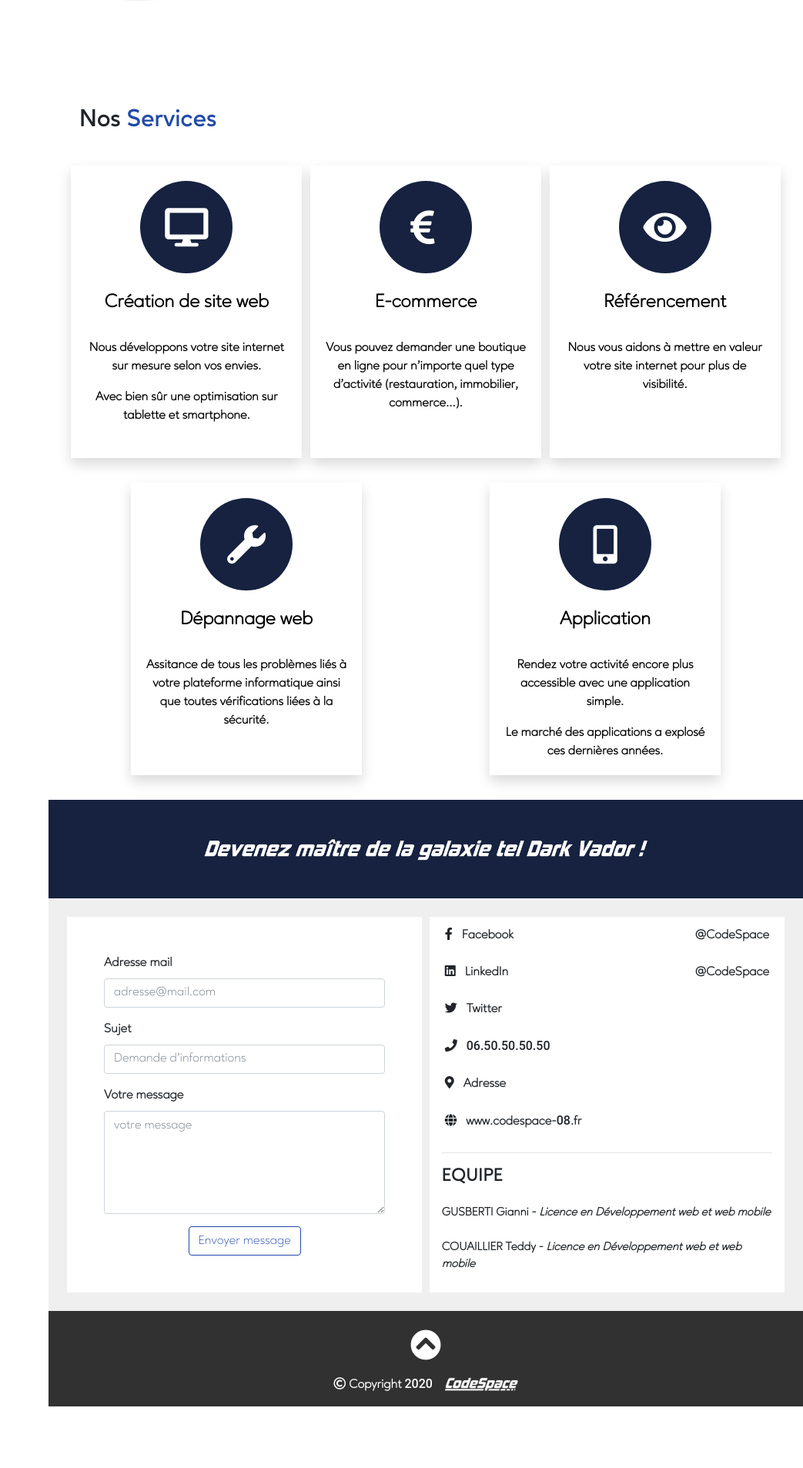
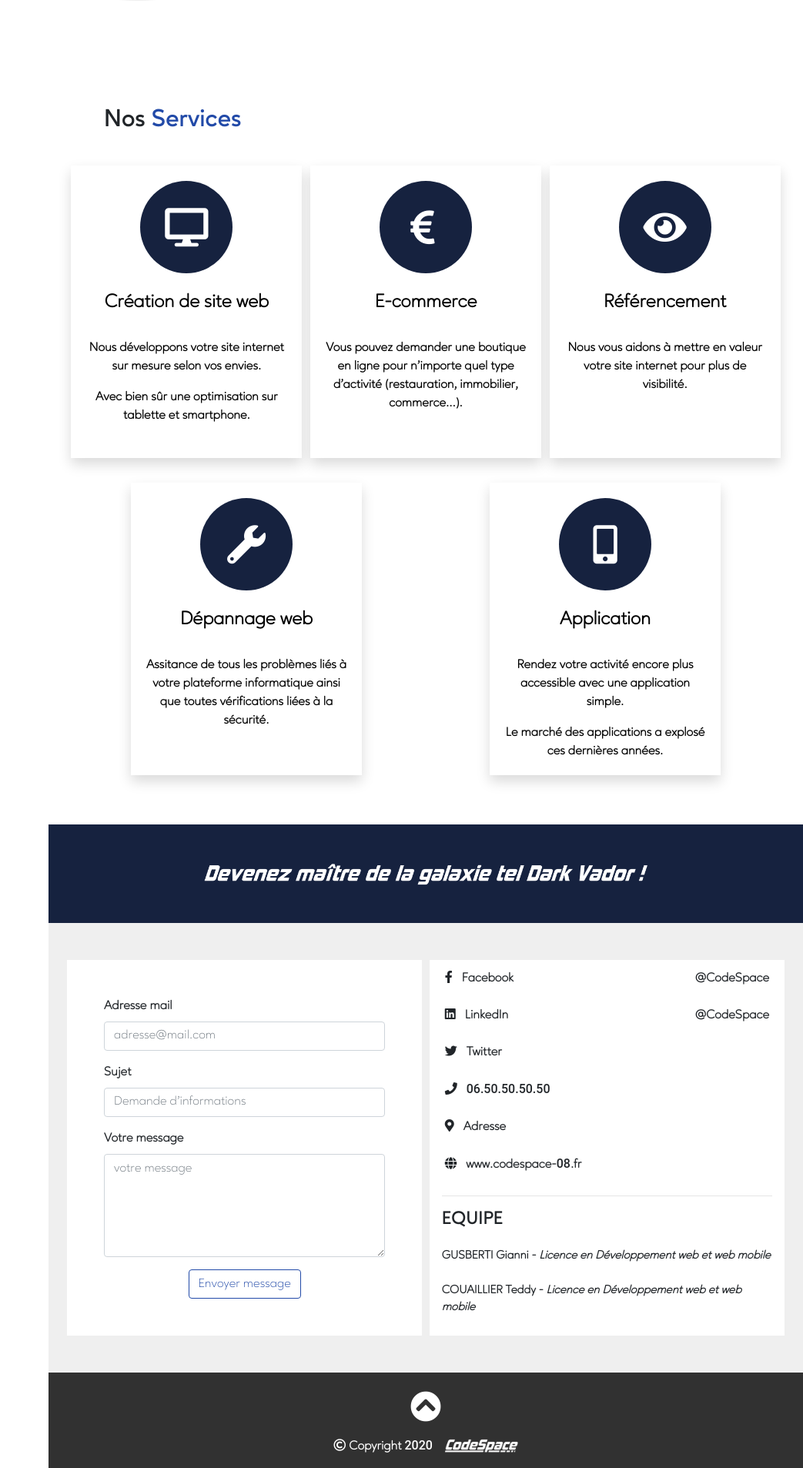
Before and after one commit to bologia/codespacesite, a PHP site: page / in a window 1280 px wide. Shown: the part 1283-3190 px from the top of the page at 77% size, without its empty margins (237-1280 px from the left). Before the commit the page ends 3110 px from the top, so only its background shows below. Run offline with PHP 8.4, Linux system fonts and the light colour scheme; some libraries are stand-ins or nearby versions.

Commit message:
Minor update + minor SEO

```diff
--- a/includes/contact.php
+++ b/includes/contact.php
@@ -1,4 +1,4 @@
-<div class="contact d-flex justify-content-between p-4" style="background: #efefef;">
+<div class="contact d-flex justify-content-between p-4 py-5" style="background: #efefef;">
     <form class="bg-white p-5" action="./sending.php" method="post">
         <div class="form-group">
             <label for="adressemail">Adresse mail</label>
@@ -16,12 +16,6 @@
             <button type="submit" class="btn">Envoyer message</button>
         </div>
     </form>
-
-    <?php
-    //  if(isset($success)) {
-    //     echo '<font color="green">'.$success.'</font>';
-    //  }
-     ?>
 
     <div class="contact-other bg-white">
         <ul class="list-group">
--- a/includes/services.php
+++ b/includes/services.php
@@ -1,6 +1,6 @@
 <!-- Services content -->
-<div class="services px-4 pb-3">
-    <h2 class="ml-3 mb-4"><b>Nos <span class="blue">Services</span></b></h2>
+<div class="services px-4 pb-5">
+    <h2 class="ml-5 mb-4"><b>Nos <span class="blue">Services</span></b></h2>
     <div class="d-flex flex-wrap justify-content-around align-items-center w-100">
 
         <div class="card-services card shadow rounded-0 my-3">
--- a/index.php
+++ b/index.php
@@ -4,6 +4,7 @@
 <head>
     <meta charset="UTF-8">
     <meta name="viewport" content="width=device-width, initial-scale=1.0">
+    <meta name="description" content="Découvrez les services proposées par CodeSpace? Développement de site web et web mobile, création de plateforme et de site e-commerce. Comptez sur notre rapidité, notre efficacité et notre amabilité pour concevoir vos projets.">
     <link rel="icon" type="image/png" href="./img/cs-nobg.png" />
     <title>CodeSpace - Développeurs web, créateurs de sites et d'applications</title>
     <link rel="stylesheet" href="https://stackpath.bootstrapcdn.com/bootstrap/4.4.1/css/bootstrap.min.css" integrity="sha384-Vkoo8x4CGsO3+Hhxv8T/Q5PaXtkKtu6ug5TOeNV6gBiFeWPGFN9MuhOf23Q9Ifjh" crossorigin="anonymous">
```
